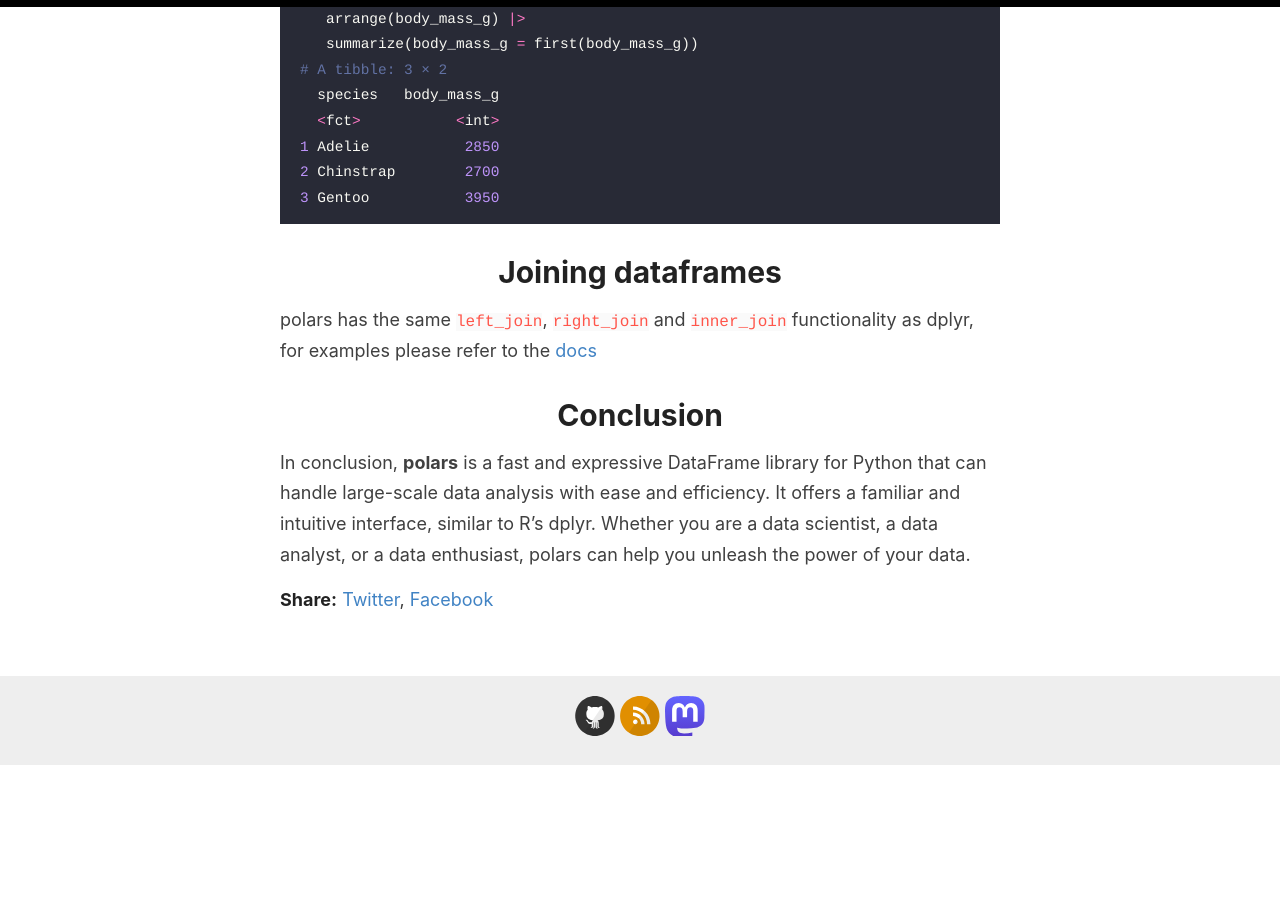
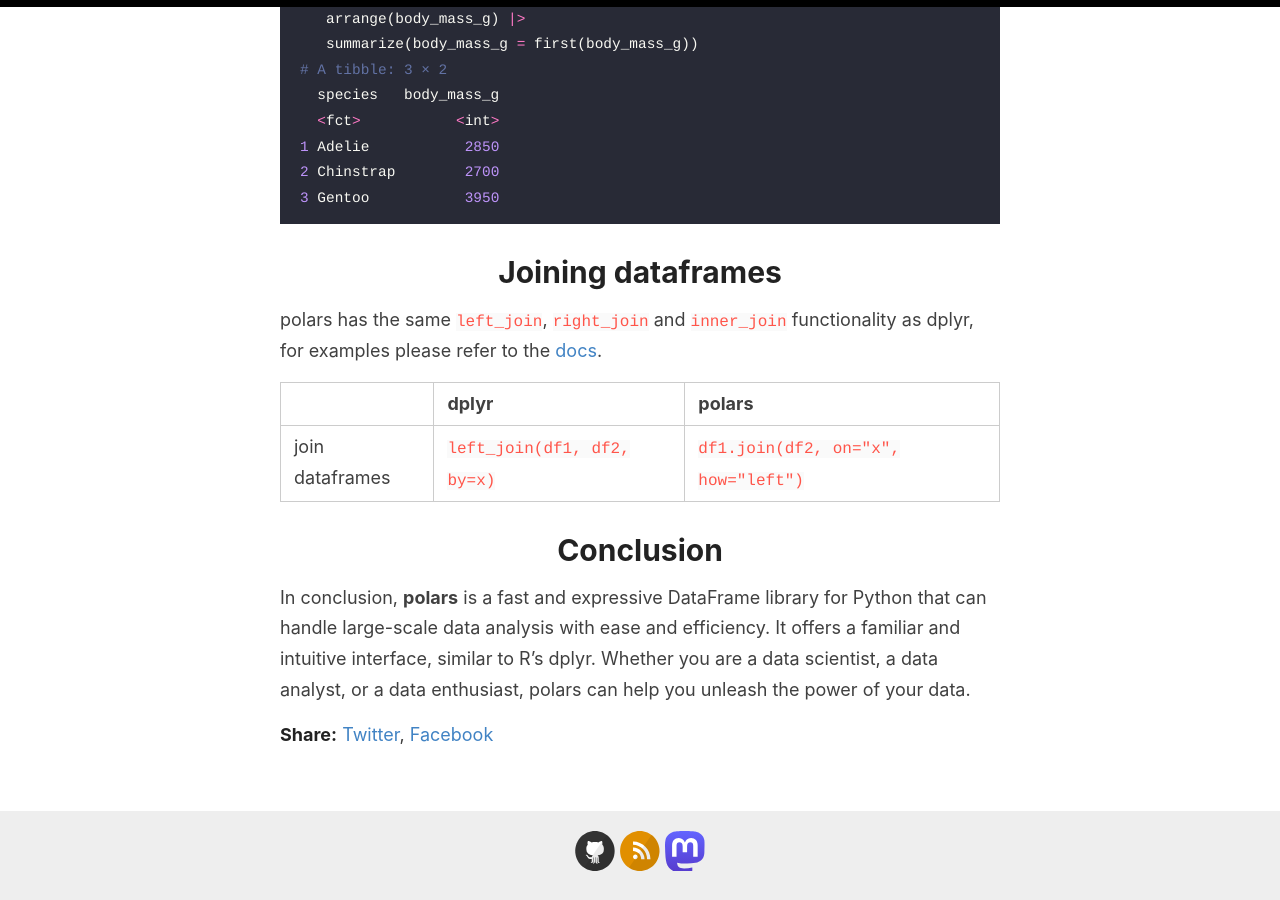
Before and after one commit to krz/krz.github.io, a Jekyll site: the page built from _posts/2024-01-08-Comparing-dplyr-with-polars.md, in a window 1280 px wide and 900 px high, scrolled down 7000 px. Built offline with Jekyll 4.4.1, drawn with Linux system fonts in a browser that asks for light colours; before the commit the page ends 7765 px from its top, so only the background shows below that.

Commit message:
finalize

````diff
--- a/_posts/2024-01-08-Comparing-dplyr-with-polars.md
+++ b/_posts/2024-01-08-Comparing-dplyr-with-polars.md
@@ -12,7 +12,7 @@
 
 However, if you are a Python user, you may not have a clear and easy choice for data manipulation. The (by far) most popular package is **pandas** but I always found it's syntax confusing, especially if you have a strong dplyr background.
 
-That is, until now. After reading [Emily Riederer's excellent blog](https://www.emilyriederer.com/post/py-rgo/) I discovered **polars**, a new Python library for data manipulation that aims to fill the gap between dplyr and pandas.
+That is, until now. After reading [Emily Riederer's excellent blog](https://www.emilyriederer.com/post/py-rgo/) I discovered [**polars**](https://pola.rs/), a new Python library for data manipulation that aims to fill the gap between dplyr and pandas.
 Polars is a fast and expressive library that offers a syntax similar to the tidyverse, while being extremely fast and scalable.
 It leverages Apache Arrow as its underlying data structure and is written in Rust, which enables efficient memory management and interoperability with other tools.
 It also supports lazy evaluation, parallel processing, and query optimization, which make it suitable for working with large and complex data sets.
@@ -235,7 +235,12 @@
 ```
 
 # Joining dataframes
-polars has the same `left_join`, `right_join` and `inner_join` functionality as dplyr, for examples please refer to the [docs](https://docs.pola.rs/py-polars/html/reference/dataframe/api/polars.DataFrame.join.html#polars.DataFrame.join)
+polars has the same `left_join`, `right_join` and `inner_join` functionality as dplyr, for examples please refer to the [docs](https://docs.pola.rs/py-polars/html/reference/dataframe/api/polars.DataFrame.join.html#polars.DataFrame.join).
+
+|  | dplyr | polars |
+| :---         |     :---      |          :--- |
+| join dataframes|  `left_join(df1, df2, by=x)`  | `df1.join(df2, on="x", how="left")`  |
+
 
 # Conclusion
 
````
